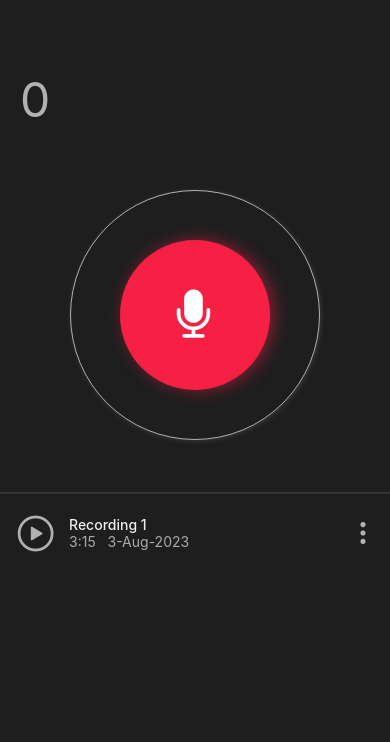
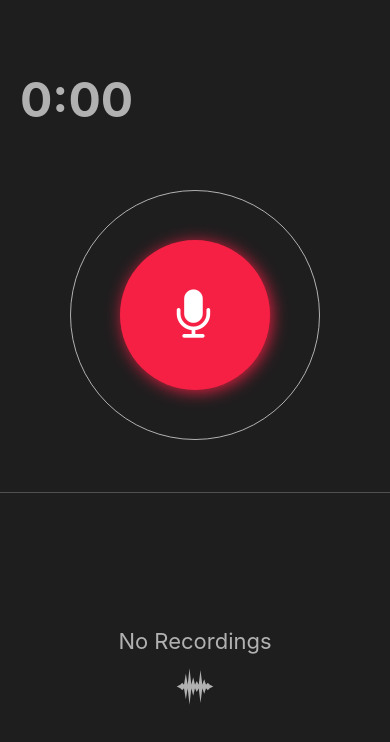
Before and after one commit to rabnic/voice-recorder-v2, a React Native app: screen / in a window 390 px wide. Shown: the top 742 px of the page. Built offline with nearby package versions, Linux system fonts and the light colour scheme.

Commit message:
working on saving to firebase

```diff
--- a/App.js
+++ b/App.js
@@ -1,16 +1,53 @@
-import React, { useState, useRef } from 'react';
+import React, { useState, useRef, useEffect } from 'react';
 import { StatusBar } from 'expo-status-bar';
 import { FontAwesome } from '@expo/vector-icons';
-import { StyleSheet, Text, View, ScrollView, TouchableOpacity } from 'react-native';
+import { StyleSheet, Text, View, ScrollView, TouchableOpacity, FlatList } from 'react-native';
 import { Audio } from 'expo-av';
+import AsyncStorage from '@react-native-async-storage/async-storage';
 
 import Recording from './components/Recording';
+import NoRecordings from './components/NoRecordings';
 
 export default function App() {
   const [recording, setRecording] = useState();
+  const [recordings, setRecordings] = useState([]);
   const [isRecording, setIsRecording] = useState(false);
   const [timer, setTimer] = useState(0);
   const intervalRef = useRef(null);
+
+  useEffect( () => {
+    // const getData = async () => {
+    //   const recordings = await AsyncStorage.getItem('recordings');
+    //   const parsedRecordings = recordings ? JSON.parse(recordings) : [];
+    //   setRecordings(parsedRecordings);
+    //   console.log(parsedRecordings);
+    // }
+    // getData();
+  }, [recording]);
+
+  // async function saveAsyncStorageRecordingsToFirebase() {
+  //   try {
+  //     const recordings = await AsyncStorage.getItem('recordings');
+  //     const parsedRecordings = recordings ? JSON.parse(recordings) : [];
+  //     await saveRecordingsToFirebase(parsedRecordings);
+  //     console.log('Saved recordings from AsyncStorage to Firebase successfully');
+  //   } catch (error) {
+  //     console.error('Failed to save recordings from AsyncStorage to Firebase:', error);
+  //   }
+  // }
+
+  async function saveRecordingToAsyncStorage(recordingObject) {
+    try {
+      const recordings = await AsyncStorage.getItem('recordings');
+      const parsedRecordings = recordings ? JSON.parse(recordings) : [];
+      parsedRecordings.push(recordingObject);
+      await AsyncStorage.setItem('recordings', JSON.stringify(parsedRecordings));
+      console.log('Recording saved to AsyncStorage successfully');
+    } catch (error) {
+      console.error('Failed to save recording to AsyncStorage:', error);
+    }
+  }
+
 
   async function startRecording() {
     try {
@@ -41,6 +78,25 @@ export default function App() {
 
     try {
       await recording.stopAndUnloadAsync();
+      const today = new Date();
+
+      //
+      // Fetch the audio data from the URI
+
+      // const response = await fetch(recording.getURI());
+      // console.log(response);
+      // const blob = await response.json();
+      // console.log(blob);
+
+      const recordingObject = {
+        title: `Recording ${recordings.length + 1}`,
+        date: `${today.getDay()}-${today.getMonth()}-${today.getFullYear()}`,
+        duration: convertSecondsToMinutes(timer),
+        file: recording.getURI(),
+      };
+      await saveRecordingToAsyncStorage(recordingObject);
+      setRecordings(prevRecordings => {return [ recordingObject, ...prevRecordings]})
+      console.log(recordingObject);
     } catch (error) {
       console.error('Failed to stop recording:', error);
     }
@@ -50,26 +106,20 @@ export default function App() {
     setTimer(0);
   }
 
-  <View style={{ flex: 1, justifyContent: 'center', alignItems: 'center' }}>
-    <TouchableOpacity
-      onPress={isRecording ? stopRecording : startRecording}
-      style={{
-        padding: 20,
-        backgroundColor: isRecording ? 'red' : 'green',
-        borderRadius: 10,
-      }}
-    >
-      <Text style={{ color: 'white' }}>{isRecording ? 'Stop' : 'Start'} Recording</Text>
-    </TouchableOpacity>
-    <Text style={{ marginTop: 20 }}>{timer} seconds</Text>
-  </View>
+  function convertSecondsToMinutes(seconds) {
+    var minutes = Math.floor(seconds / 60);
+    var remainingSeconds = seconds % 60;
+
+    return minutes + ':' + (remainingSeconds < 10 ? '0' : '') + remainingSeconds;
+  }
+
 
   return (
     <View style={styles.container}>
 
       <View style={styles.innerContainer}>
         <View style={styles.headerContainer}>
-          <Text style={styles.timer}>{timer}</Text>
+          <Text style={[styles.timer, { color: isRecording ? '#ffffff' : '#b2b1b1' }]}>{convertSecondsToMinutes(timer)}</Text>
         </View>
 
         <View style={styles.recordContainer}>
@@ -82,9 +132,9 @@ export default function App() {
                 <Text style={styles.recordButtonText}>
                   {
                     isRecording ?
-                    (<FontAwesome name="microphone-slash" size={52} color="white" />)
-                    :
-                    (<FontAwesome name="microphone" size={52} color="white" />)
+                      (<FontAwesome name="microphone-slash" size={52} color="white" />)
+                      :
+                      (<FontAwesome name="microphone" size={52} color="white" />)
                   }
                 </Text>
               </View>
@@ -94,11 +144,19 @@ export default function App() {
         </View>
 
         <View style={styles.recordingsContainer}>
-          <Recording />
+          {
+            recordings.length > 0 ?
+              <FlatList
+                data={recordings}
+                renderItem={({ item }) => <Recording recording={item}/>}
+              // keyExtractor={item => item.id}
+              />
+              :
+              <NoRecordings />
+          }
+
         </View>
-
       </View>
-
 
     </View>
   );
@@ -132,7 +190,7 @@ const styles = StyleSheet.create({
   },
   timer: {
     fontSize: 48,
-    color: '#b2b1b1'
+    fontWeight: '700',
   },
   recordContainer: {
     flex: 1,
@@ -147,15 +205,15 @@ const styles = StyleSheet.create({
     borderColor: '#b2b1b1',
     justifyContent: 'center',
     alignItems: 'center',
-    shadowColor: '#b2b1b1',
-    shadowOffset: {
-      width: 1,
-      height: 1,
-    },
-    shadowOpacity: 0.2,
-    shadowRadius: 5.00,
+    // shadowColor: '#b2b1b1',
+    // shadowOffset: {
+    //   width: 1,
+    //   height: 1,
+    // },
+    // shadowOpacity: 0.2,
+    // shadowRadius: 5.00,
 
-    elevation: 12,
+    // elevation: 12,
   },
   recordButton: {
     width: 150,
@@ -168,13 +226,13 @@ const styles = StyleSheet.create({
     alignItems: 'center',
     shadowColor: 'rgb(246,32,69)',
     shadowOffset: {
-      width: 4,
-      height: 0,
+      width: 2,
+      height: 2,
     },
-    shadowOpacity: 0.5,
+    shadowOpacity: 0.9,
     shadowRadius: 16.00,
 
-    elevation: 24,
+    elevation: 12,
   },
   recordButtonText: {
     fontSize: 28,
--- /dev/null
+++ b/components/NoRecordings.js
@@ -0,0 +1,29 @@
+import { StyleSheet, Text, View } from 'react-native';
+import React from 'react';
+import { MaterialCommunityIcons } from '@expo/vector-icons';
+
+const NoRecordings = () => {
+  return (
+    <View style={styles.container}>
+      <Text style={styles.text}>No Recordings</Text>
+      <MaterialCommunityIcons name="waveform" size={44} color="#b2b1b1" />
+    </View>
+  )
+}
+
+export default NoRecordings
+
+const styles = StyleSheet.create({
+    container: {
+        flex: 1,
+        justifyContent: 'center',
+        alignItems: 'center',
+        borderTopColor: '#515151',
+        borderTopWidth: 1,
+    },
+    text: {
+        color: '#b2b1b1',
+        fontSize: 22,
+        marginBottom: 10,
+    }
+})
--- a/components/Recording.js
+++ b/components/Recording.js
@@ -1,19 +1,60 @@
-import { StyleSheet, Text, View } from 'react-native'
-import React from 'react'
-import { AntDesign } from '@expo/vector-icons';
+import { StyleSheet, Text, View, TouchableOpacity } from 'react-native'
+import React, { useState, useEffect } from 'react'
 import { Entypo } from '@expo/vector-icons';
 import { Ionicons } from '@expo/vector-icons';
+import { Audio } from 'expo-av';
 
-const Recording = () => {
+const Recording = ({ recording }) => {
+    const [isPlaying, setIsPlaying] = useState(false);
+    const [audioUri, setAudioUri] = useState(recording.file);
+    const [sound, setSound] = React.useState();
+    console.log(recording);
+
+    useEffect(() => {
+        return sound
+          ? () => {
+              console.log('Unloading Sound');
+
+              sound.unloadAsync();
+            }
+          : undefined;
+      }, [sound]);
+
+    const play = async () => {
+        setIsPlaying(true)
+        console.log('Loading Sound');
+        // if(!sound) {
+            const { sound } = await Audio.Sound.createAsync({uri:audioUri});
+            setSound(sound);
+        // }
+
+        console.log('Playing Sound');
+        await sound.playAsync();
+    }
+    const pause = async () => {
+        console.log('Pausing Sound');
+
+        sound && await sound.pauseAsync();
+        // sound && await sound.unloadAsync();
+        console.log(sound);
+        setIsPlaying(false)
+        // setSound(null);
+    }
     return (
         <View style={styles.recordingContainer}>
             <View style={styles.playButtonContainer}>
-                {/* <AntDesign name="playcircleo" size={44} color="#b2b1b1" /> */}
-                <Ionicons name="play-circle-outline" size={44} color="#b2b1b1" />
+                <TouchableOpacity onPress={isPlaying ? pause : play}>
+                    {
+                        isPlaying ?
+                            <Ionicons name="pause-circle-outline" size={44} color="#b2b1b1" />
+                            :
+                            <Ionicons name="play-circle-outline" size={44} color="#b2b1b1" />
+                    }
+                </TouchableOpacity>
             </View>
             <View style={styles.recordingDetailsContainer}>
-                <Text style={styles.recordTitle}>Recording 1</Text>
-                <Text style={styles.durationAndDate}>3:15   3-Aug-2023</Text>
+                <Text style={styles.recordTitle}>{recording.title}</Text>
+                <Text style={styles.durationAndDate}>{`${recording.duration}   ${recording.date}`}</Text>
             </View>
             <View style={styles.recordingActionsContainer}>
                 <Entypo name="dots-three-vertical" size={24} color="#b2b1b1" />
--- a/package.json
+++ b/package.json
@@ -9,13 +9,15 @@
     "web": "expo start --web"
   },
   "dependencies": {
+    "@react-native-async-storage/async-storage": "1.18.2",
     "expo": "~49.0.7",
+    "expo-av": "~13.4.1",
     "expo-status-bar": "~1.6.0",
+    "firebase": "^10.3.0",
     "react": "18.2.0",
     "react-dom": "^18.2.0",
     "react-native": "0.72.3",
-    "react-native-web": "~0.19.6",
-    "expo-av": "~13.4.1"
+    "react-native-web": "~0.19.6"
   },
   "devDependencies": {
     "@babel/core": "^7.20.0"
```
Also changed, not shown: firebaseDB.js (added, +44 -0 lines), 1 other file (tests, documents, lock files or other folders).
